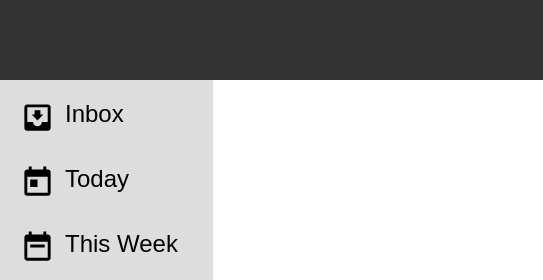
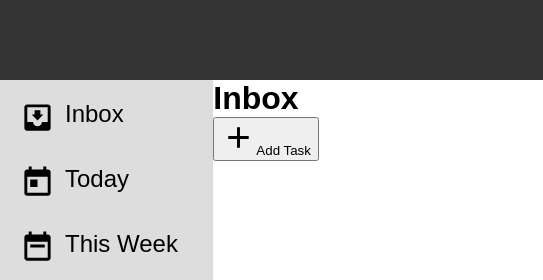
Before and after one commit to SanishPoudel/todo-list, a website built with webpack: page src/template.html in a window 1280 px wide. Shown: the top 280 px of the page, 0-543 px from the left. Built offline with nearby package versions, Linux system fonts and the light colour scheme.

Commit message:
added main menu

```diff
--- a/src/template.html
+++ b/src/template.html
@@ -22,7 +22,13 @@
         <button class="nav options"><img class="icon" src="./images/plus.svg" alt="plus icon"> Add Project</button>
     </div>
 
-    <div class="main"></div>
+    <div class="main">
+        <div class="menu">
+            <div class="title">Inbox</div>
+            <button class="task options"><img class="btn icon" src="./images/plus.svg" alt="add icon">Add Task</button>
+        </div>
+
+    </div>
 
     <div class="footer">Made by Sanish Poudel.<a href="https://github.com/SanishPoudel"><img class="icon" src="./images/github.svg" alt="github logo"></a></div>
 
```
